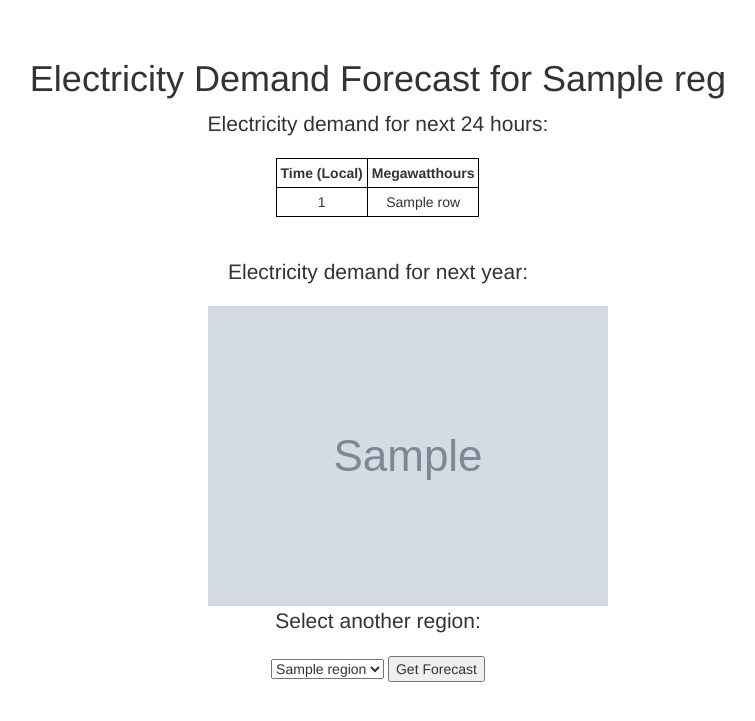
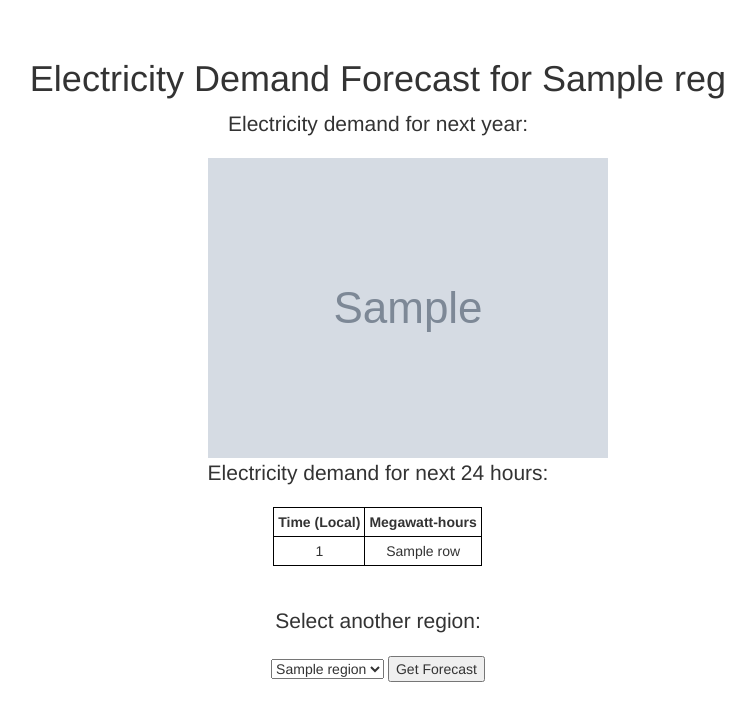
Before and after one commit to ryan-blauwaert/energy_forecasting, a Flask app: template src/templates/forecast.html in a window 1280 px wide. Shown: the part 51-772 px from the top of the page, without its empty margins (262-1017 px from the left). Run offline with Flask 2, Linux system fonts and the light colour scheme; the template is opened without the code that fills it: most values are stand-ins (such as "Sample title", 1, 10 or a date in 2020); grey boxes marked "Sample" are stand-in pictures; parts of the project's set-up code (start-up, migrations or seed data) failed here and were passed over; some libraries are stand-ins or nearby versions.

Commit message:
small changes to web app and added new screenshot

```diff
--- a/src/templates/forecast.html
+++ b/src/templates/forecast.html
@@ -58,12 +58,16 @@
 
       <div class="starter-template">
         <h1>Electricity Demand Forecast for {{reg}}</h1>
+        <p class="lead">Electricity demand for next year:</p>
+        <div class="container">
+        <img class="d-block m-auto" style="display:block; margin:auto; max-width: 100%;" src="{{img_path}}" alt="forecast_img">
+        </div>
         <p class="lead">Electricity demand for next 24 hours:</p>
         <div style="margin: auto; display: flex; max-width: 50%; justify-content: center;">
         <table>
           <thead>
               <th style="border: 1px black solid; padding: 4px;">Time (Local)</th>
-              <th style="border: 1px black solid; padding: 4px;">Megawatthours</th>
+              <th style="border: 1px black solid; padding: 4px;">Megawatt-hours</th>
               <th></th>
             </thead>
             <tbody>
@@ -78,10 +82,6 @@
         </div>
         <br>
         <br>
-        <p class="lead">Electricity demand for next year:</p>
-        <div class="container">
-        <img class="d-block m-auto" style="display:block; margin:auto; max-width: 100%;" src="{{img_path}}" alt="forecast_img">
-        </div>
         <p class="lead">Select another region:</p>
         <form action="/forecast">
           <select name="region">
```
Also changed, not shown: images/new_app_screenshot.png (added), src/static/imgs/MIDA_year.png.
